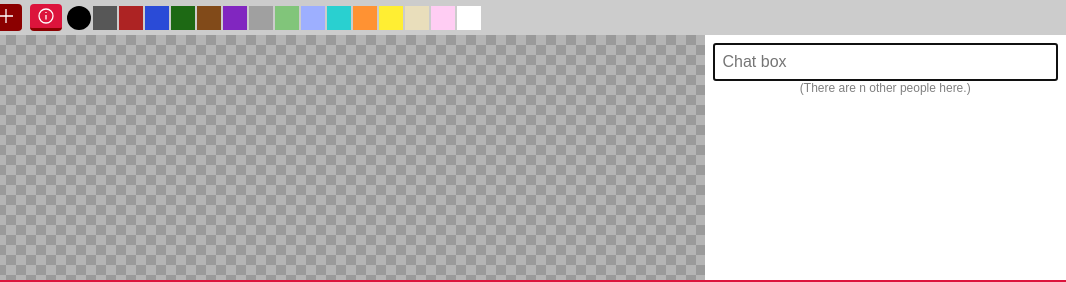
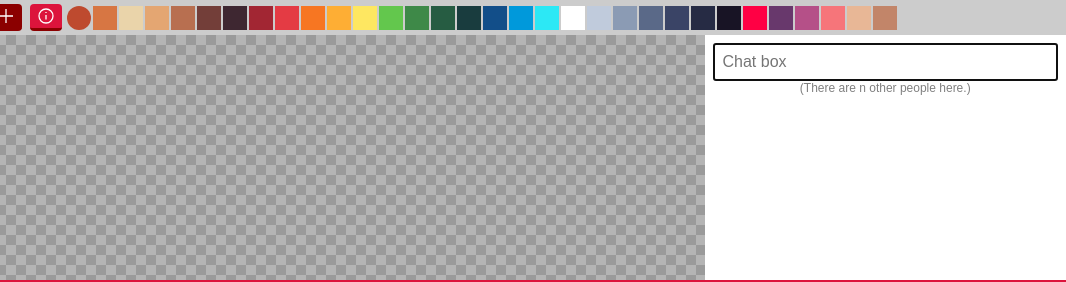
Before and after one commit to gabrielfalcao/editfight-grid, a website: page public/index.html in a window 1280 px wide. Shown: the top 282 px of the page, 214-1280 px from the left. Drawn offline with Linux system fonts and the light colour scheme.

Commit message:
Trying a 32 color palette

```diff
--- a/public/index.html
+++ b/public/index.html
@@ -388,24 +388,40 @@
 
     const isMobile = /Android|webOS|iPhone|iPad|iPod/i.test(navigator.userAgent);
 
-    // color palette based on http://alumni.media.mit.edu/~wad/color/palette.html
+    // color palette https://lospec.com/palette-list/endesga-32
     const palette = [
-      { color: "#000000", name: "Black" },
-      { color: "#575757", name: "Dark Gray" },
-      { color: "#ad2323", name: "Red" },
-      { color: "#2a4bd7", name: "Blue" },
-      { color: "#1d6914", name: "Green" },
-      { color: "#814a19", name: "Brown" },
-      { color: "#8126c0", name: "Purple" },
-      { color: "#a0a0a0", name: "Light Gray" },
-      { color: "#81c57a", name: "Light Green" },
-      { color: "#9dafff", name: "Light Blue" },
-      { color: "#29d0d0", name: "Cyan" },
-      { color: "#ff9233", name: "Orange" },
-      { color: "#ffee33", name: "Yellow" },
-      { color: "#e9debb", name: "Tan" },
-      { color: "#ffcdf3", name: "Pink" },
-      { color: "#ffffff", name: "White" },
+      { color: "#be4a2f" },
+      { color: "#d77643" },
+      { color: "#ead4aa" },
+      { color: "#e4a672" },
+      { color: "#b86f50" },
+      { color: "#733e39" },
+      { color: "#3e2731" },
+      { color: "#a22633" },
+      { color: "#e43b44" },
+      { color: "#f77622" },
+      { color: "#feae34" },
+      { color: "#fee761" },
+      { color: "#63c74d" },
+      { color: "#3e8948" },
+      { color: "#265c42" },
+      { color: "#193c3e" },
+      { color: "#124e89" },
+      { color: "#0099db" },
+      { color: "#2ce8f5" },
+      { color: "#ffffff" },
+      { color: "#c0cbdc" },
+      { color: "#8b9bb4" },
+      { color: "#5a6988" },
+      { color: "#3a4466" },
+      { color: "#262b44" },
+      { color: "#181425" },
+      { color: "#ff0044" },
+      { color: "#68386c" },
+      { color: "#b55088" },
+      { color: "#f6757a" },
+      { color: "#e8b796" },
+      { color: "#c28569" },
     ];
 
     const countElement = document.getElementById('count');
@@ -468,7 +484,7 @@
         canvas(canvas) {
           for (let i = 0; i < canvas.length; i++) {
             const hex = canvas.charAt(i);
-            const c = parseInt(hex, 16);
+            const c = parseInt(hex, 32);
 
             let x = i % 100;
             let y = Math.floor(i / 100);
@@ -762,7 +778,7 @@
     }
 
     function addColorButtons() {
-      for (let i = 0; i < 16; i++) {
+      for (let i = 0; i < 32; i++) {
         const colorBox = document.createElement('span');
         colorBox.className = 'colorBox';
         colorBox.style.backgroundColor = palette[i].color;
@@ -782,8 +798,8 @@
     }
 
     function chooseColor(color) {
-      if (color < 0) color = 15;
-      if (color > 15) color = 0;
+      if (color < 0) color = 31;
+      if (color > 31) color = 0;
 
       if (selectedColorBox) { selectedColorBox.classList.remove('selected'); }
       const colorBox = colorBoxes[color];
```
Also changed, not shown: index.js (+5 -5 lines), 1 other file.
